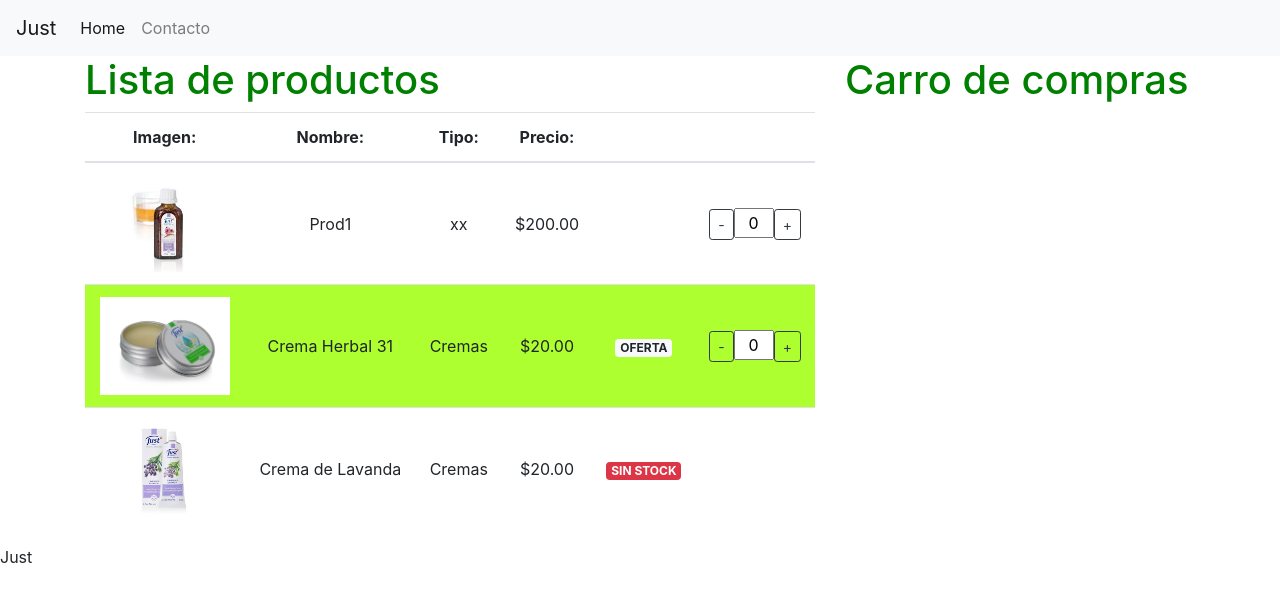
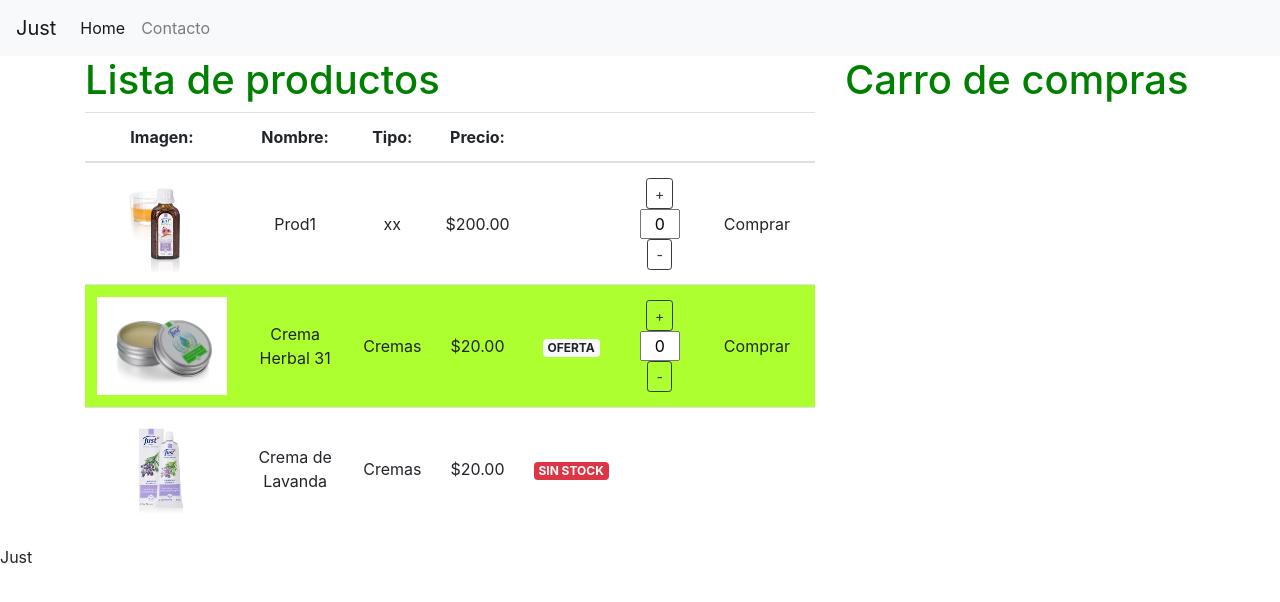
Before and after one commit to ElvitaKehler/angular-just, an Angular app: page /productosJust in a window 1280 px wide. Shown: the top 602 px of the page. Built offline with nearby package versions, Linux system fonts and the light colour scheme.

Commit message:
agrega servicio de carrito de compras

```diff
--- a/src/app/input-integer/input-integer.component.html
+++ b/src/app/input-integer/input-integer.component.html
@@ -1,3 +1,3 @@
+<button class="btn btn-outline-dark btn-sm" (click) ="addCant()">+</button>
+<input type = "text" class="text-center" [(ngModel)]="cantidad" (keyup)= "cambioCantidad($event)">
 <button class="btn btn-outline-dark btn-sm" (click) ="rmCant()">-</button>
-<input type = "text" class="text-center" [(ngModel)]="cantidad" (keyup)= "cambioCantidad($event)">
-<button class="btn btn-outline-dark btn-sm" (click) ="addCant()">+</button>
--- a/src/app/just-carr/just-carr.component.ts
+++ b/src/app/just-carr/just-carr.component.ts
@@ -1,4 +1,5 @@
 import { Component, OnInit } from '@angular/core';
+import { JustCarroService } from '../just-carro.service';
 
 @Component({
   selector: 'app-just-carr',
@@ -7,7 +8,7 @@ import { Component, OnInit } from '@angular/core';
 })
 export class JustCarrComponent implements OnInit {
 
-  constructor() { }
+  constructor(private carro: JustCarroService) { }
 
   ngOnInit(): void {
   }
--- /dev/null
+++ b/src/app/just-carro.service.ts
@@ -0,0 +1,28 @@
+import { Injectable } from '@angular/core';
+import { Just } from './just-list/Just';
+
+
+@Injectable({
+  providedIn: 'root'
+})
+export class JustCarroService {
+
+  listaCarro : Just[] = [];
+
+   constructor() { }
+
+   addCarro(just: Just) {
+
+    let item : Just = this.listaCarro.find((v1) => v1.nombre == just.nombre);
+
+    if (!this.listaCarro.find((v1) => v1.nombre == just.nombre)){
+        this.listaCarro.push({... just});
+    } else {
+
+
+    }
+    console.log(this.listaCarro);
+
+
+  }
+}
--- a/src/app/just-list/just-list.component.html
+++ b/src/app/just-list/just-list.component.html
@@ -6,6 +6,7 @@
             <th>Nombre:</th>
             <th>Tipo:</th>
             <th>Precio:</th>
+            <th></th>
             <th></th>
             <th></th>
         </tr>
@@ -20,7 +21,7 @@
                 <span class="badge badge-light" *ngIf ="just.oferta ==true">OFERTA</span>
             </td>
             <td> <app-input-integer [(cantidad)]="just.cant" [max]="just.stock" *ngIf = "just.stock" (maxAlcanzado)= "maximoAlcanzado($event)"></app-input-integer></td>
-
+            <td><button class= "btn" *ngIf ="just.stock !=0" (click)="addCarro(just)" >Comprar</button></td>
         </tr>
 
     </tbody>
--- a/src/app/just-list/just-list.component.ts
+++ b/src/app/just-list/just-list.component.ts
@@ -1,4 +1,5 @@
 import { Component, OnInit } from '@angular/core';
+import { JustCarroService } from '../just-carro.service';
 import { Just } from './Just';
 
 @Component({
@@ -38,7 +39,9 @@ export class JustListComponent implements OnInit {
   }
 ];
 
-  constructor() { }
+  constructor(private carro: JustCarroService) {
+
+   }
 
   ngOnInit(): void {
   }
@@ -47,5 +50,9 @@ export class JustListComponent implements OnInit {
     alert(mens);
   }
 
+  addCarro(just: Just):void{
+    this.carro.addCarro(just);
+  }
+
 
 }
```
